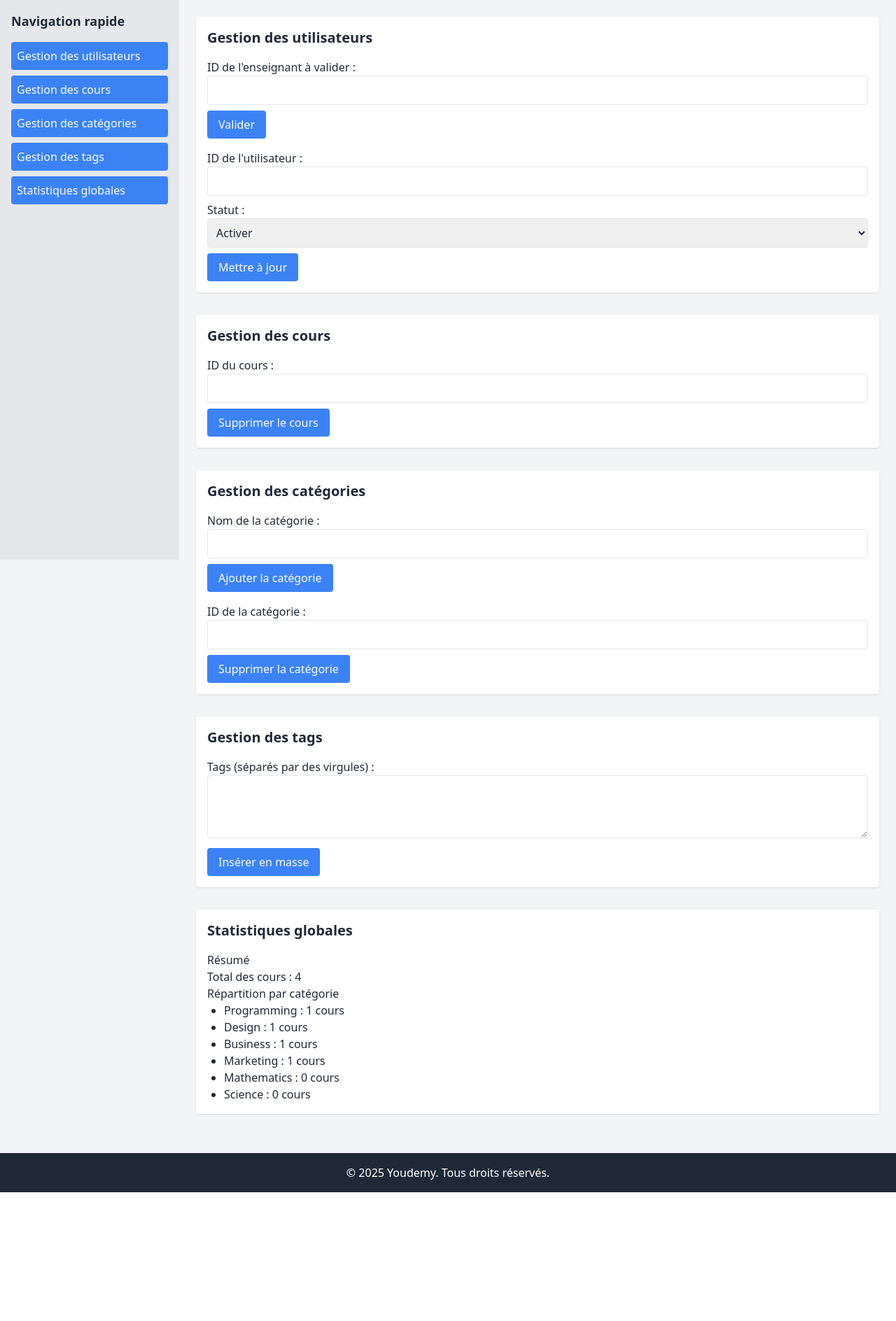
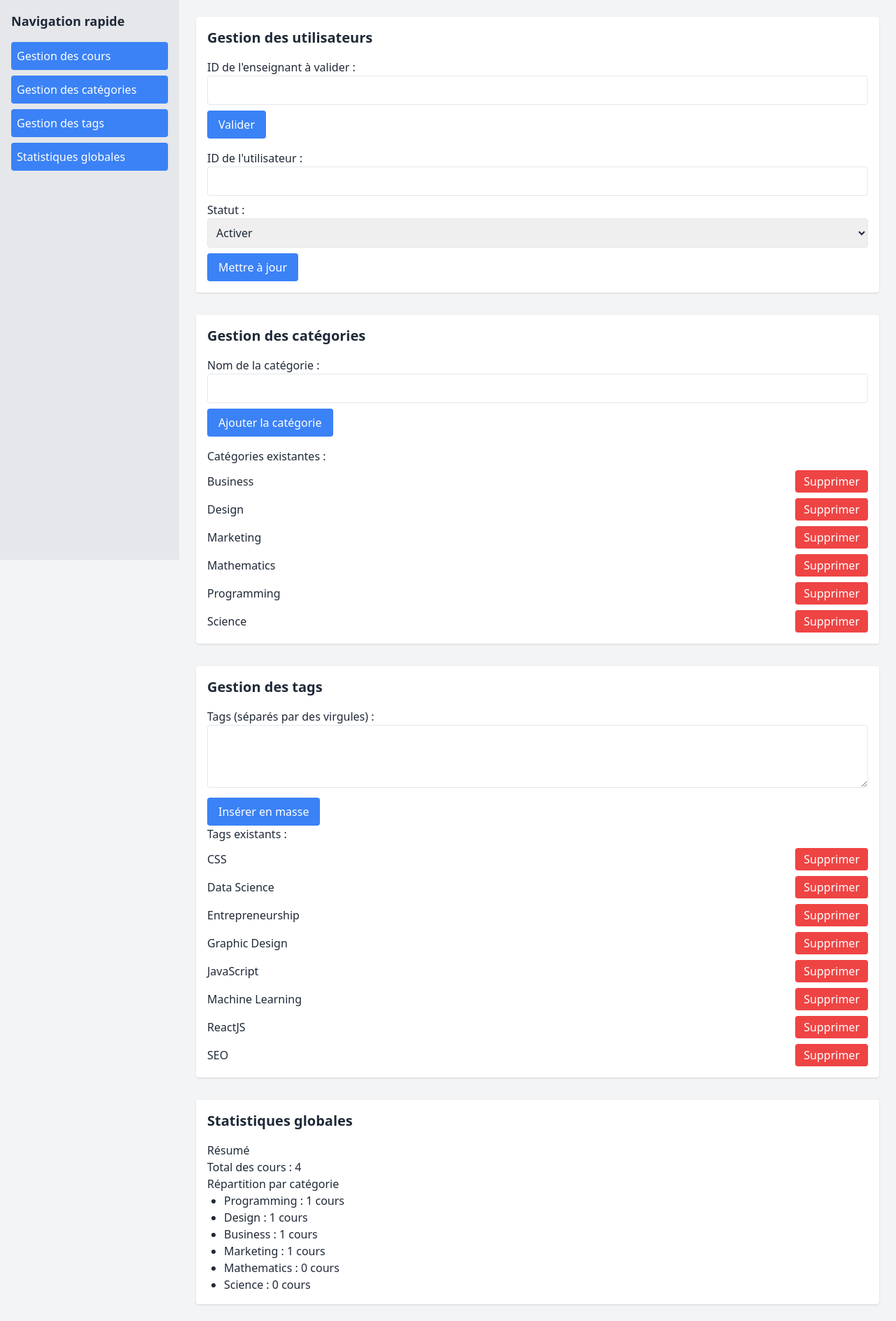
Before and after one commit to Youcode-Classe-E-2024-2025/abdelali_latifi_youdemy, a PHP site: page /public/dashbord-admin.php in a window 1280 px wide. Shown: the part 64-1952 px from the top of the page at 70% size. Before the commit the page ends 1768 px from the top, so only its background shows below. Run offline with PHP 8.4, Linux system fonts and the light colour scheme; data comes from the database, SQL or seed files in the repository; some libraries are stand-ins or nearby versions.

Commit message:
affichage des tags et category dans dashbord- admin

```diff
--- a/backend/admin.php
+++ b/backend/admin.php
@@ -119,6 +119,26 @@ class Admin extends User {
         return $stats;
     }
 
+    public function getCategories() {
+        $sql = "SELECT category_id, name FROM categories";
+        $stmt = $this->db->query($sql);
+        return $stmt->fetchAll(PDO::FETCH_ASSOC);
+    }
+
+    public function getTags() {
+        $sql = "SELECT tag_id, name FROM tags";
+        $stmt = $this->db->query($sql);
+        return $stmt->fetchAll(PDO::FETCH_ASSOC);
+    }
+
+    // Méthode pour supprimer un tag
+    public function deleteTag($tag_id) {
+        $sql = "DELETE FROM tags WHERE tag_id = :tag_id";
+        $stmt = $this->db->prepare($sql);
+        $stmt->execute([':tag_id' => $tag_id]);
+        return $stmt->rowCount(); // Retourne le nombre de lignes affectées
+    }
+
 }
 
 ?>
--- a/public/dashbord-admin.php
+++ b/public/dashbord-admin.php
@@ -17,8 +17,7 @@
         <aside class="bg-gray-200 w-64 p-4 h-screen">
             <h2 class="text-lg font-semibold mb-4">Navigation rapide</h2>
             <ul class="space-y-2">
-                <li><a href="#users-section" class="block p-2 bg-blue-500 text-white rounded hover:bg-blue-600">Gestion des utilisateurs</a></li>
-                <li><a href="#courses-section" class="block p-2 bg-blue-500 text-white rounded hover:bg-blue-600">Gestion des cours</a></li>
+                <li><a href="../public/course-manager.php" class="block p-2 bg-blue-500 text-white rounded hover:bg-blue-600">Gestion des cours</a></li>
                 <li><a href="#categories-section" class="block p-2 bg-blue-500 text-white rounded hover:bg-blue-600">Gestion des catégories</a></li>
                 <li><a href="#tags-section" class="block p-2 bg-blue-500 text-white rounded hover:bg-blue-600">Gestion des tags</a></li>
                 <li><a href="#stats-section" class="block p-2 bg-blue-500 text-white rounded hover:bg-blue-600">Statistiques globales</a></li>
@@ -66,40 +65,39 @@
                 }
                 ?>
             </section>
-
-            <!-- Section Gestion des cours -->
-            <section id="courses-section" class="bg-white p-4 rounded shadow">
-                <h2 class="text-xl font-semibold mb-4">Gestion des cours</h2>
-                <form action="" method="POST">
-                    <label for="course_id" class="block font-medium">ID du cours :</label>
-                    <input type="number" name="course_id" id="course_id" class="border p-2 rounded w-full mb-2" required>
-                    <button type="submit" name="delete_course" class="bg-blue-500 text-white px-4 py-2 rounded hover:bg-blue-600">Supprimer le cours</button>
-                </form>
-
-                <?php
-                if (isset($_POST['delete_course'])) {
-                    $admin->deleteCourse($_POST['course_id']);
-                    echo "<p class='text-green-500 mt-2'>Le cours a été supprimé avec succès.</p>";
-                }
-                ?>
-            </section>
-
            <!-- Section Gestion des catégories -->
 <section id="categories-section" class="bg-white p-4 rounded shadow">
     <h2 class="text-xl font-semibold mb-4">Gestion des catégories</h2>
+    <!-- Formulaire pour ajouter une catégorie -->
     <form action="" method="POST" class="mb-4">
         <label for="category_name" class="block font-medium">Nom de la catégorie :</label>
         <input type="text" name="category_name" id="category_name" class="border p-2 rounded w-full mb-2" required>
         <button type="submit" name="add_category" class="bg-blue-500 text-white px-4 py-2 rounded hover:bg-blue-600">Ajouter la catégorie</button>
     </form>
-
-                <form action="" method="POST">
-                    <label for="category_id" class="block font-medium">ID de la catégorie :</label>
-                    <input type="number" name="category_id" id="category_id" class="border p-2 rounded w-full mb-2" required>
-                    <button type="submit" name="delete_category" class="bg-blue-500 text-white px-4 py-2 rounded hover:bg-blue-600">Supprimer la catégorie</button>
+    <!-- Affichage des catégories existantes avec un bouton de suppression -->
+    <h3 class="font-medium mb-2">Catégories existantes :</h3>
+    <ul class="space-y-2">
+        <?php
+        // Récupération des catégories depuis la base de données
+        $categories = $admin->getCategories(); // Appeler une méthode pour récupérer les catégories
+        if (!empty($categories)) {
+            foreach ($categories as $category) {
+                echo "<li class='flex justify-between items-center'>
+                        <span>{$category['name']}</span>
+                        <form action='' method='POST' class='inline'>
+                            <input type='hidden' name='category_id' value='{$category['category_id']}'>
+                            <button type='submit' name='delete_category' class='bg-red-500 text-white px-3 py-1 rounded hover:bg-red-600'>Supprimer</button>
                         </form>
+                    </li>";
+            }
+        } else {
+            echo "<li>Aucune catégorie disponible.</li>";
+        }
+        ?>
+    </ul>
 
     <?php
+    // Traitement du formulaire d'ajout de catégorie
     if (isset($_POST['add_category'])) {
         $admin->addCategory($_POST['category_name']);
         echo "<p class='text-green-500 mt-2'>La catégorie a été ajoutée avec succès.</p>";
@@ -115,19 +113,50 @@
        <!-- Section Gestion des tags -->
 <section id="tags-section" class="bg-white p-4 rounded shadow">
     <h2 class="text-xl font-semibold mb-4">Gestion des tags</h2>
+    <!-- Formulaire pour ajouter des tags en masse -->
     <form action="" method="POST">
         <label for="tags" class="block font-medium">Tags (séparés par des virgules) :</label>
         <textarea name="tags" id="tags" rows="3" class="border p-2 rounded w-full mb-2" required></textarea>
         <button type="submit" name="bulk_insert_tags" class="bg-blue-500 text-white px-4 py-2 rounded hover:bg-blue-600">Insérer en masse</button>
     </form>
 
+    <!-- Affichage des tags existants avec un bouton de suppression -->
+    <h3 class="font-medium mb-2">Tags existants :</h3>
+    <ul class="space-y-2">
         <?php
+        // Récupérer les tags depuis la base de données
+        $tags = $admin->getTags(); // Appeler une méthode pour récupérer les tags
+        if (!empty($tags)) {
+            foreach ($tags as $tag) {
+                echo "<li class='flex justify-between items-center'>
+                        <span>{$tag['name']}</span>
+                        <form action='' method='POST' class='inline'>
+                            <input type='hidden' name='tag_id' value='{$tag['tag_id']}'>
+                            <button type='submit' name='delete_tag' class='bg-red-500 text-white px-3 py-1 rounded hover:bg-red-600'>Supprimer</button>
+                        </form>
+                    </li>";
+            }
+        } else {
+            echo "<li>Aucun tag disponible.</li>";
+        }
+        ?>
+    </ul>
+
+    <?php
+    // Traitement du formulaire d'ajout de tags
     if (isset($_POST['bulk_insert_tags'])) {
         $admin->bulkInsertTags($_POST['tags']);
         echo "<p class='text-green-500 mt-2'>Les tags ont été ajoutés avec succès.</p>";
     }
+
+    // Traitement du formulaire de suppression de tag
+    if (isset($_POST['delete_tag'])) {
+        $admin->deleteTag($_POST['tag_id']);
+        echo "<p class='text-green-500 mt-2'>Le tag a été supprimé avec succès.</p>";
+    }
     ?>
 </section>
+
 
             <!-- Section Statistiques globales -->
             <section id="stats-section" class="bg-white p-4 rounded shadow">
@@ -155,10 +184,5 @@
             </section>
         </main>
     </div>
-
-    <!-- Footer -->
-    <footer class="bg-gray-800 text-white text-center p-4 mt-8">
-        <p>&copy; 2025 Youdemy. Tous droits réservés.</p>
-    </footer>
 </body>
 </html>
```
Also changed, not shown: public/course-manager.php (added, +59 -0 lines), public/index.php (+0 -12 lines). Lines whose indentation alone changed are shown as unchanged.
